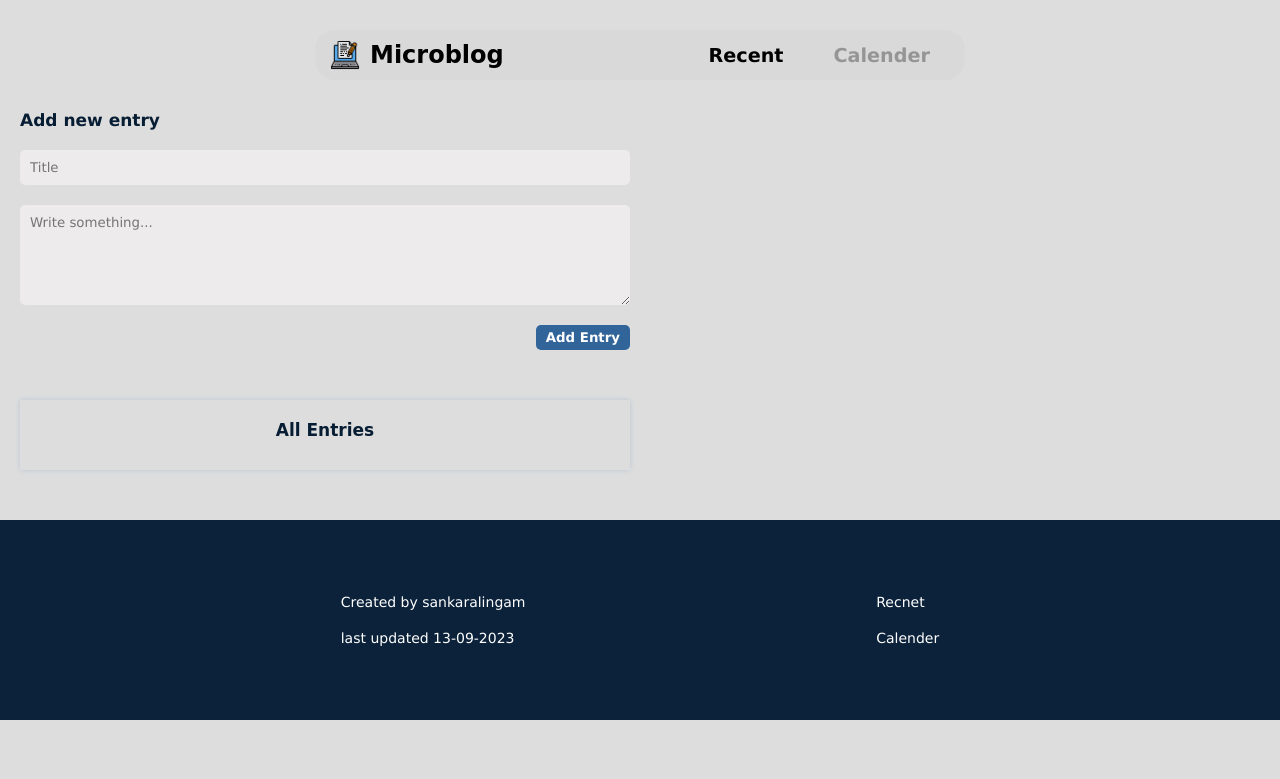
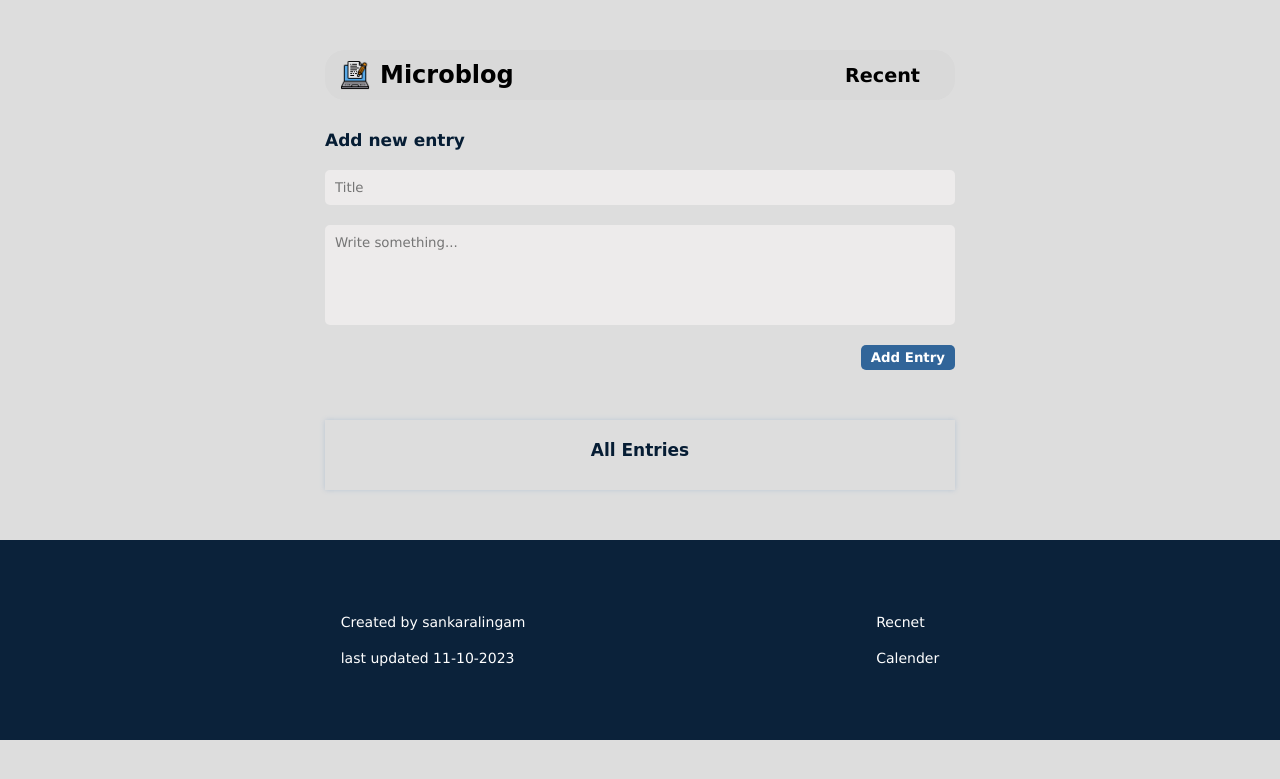
Before and after one commit to spcrsankar/MicroBlog-Flask-Mongo, a Flask app: page / in a window 1280 px wide. Shown: the top 779 px of the page. Run offline with Flask 3, Linux system fonts and the light colour scheme; data that the repository does not hold is empty.

Commit message:
updated some css to avoid style errors"

```diff
--- a/static/css/style.css
+++ b/static/css/style.css
@@ -11,8 +11,20 @@ body{
   height: 100%;
 }
 
+.whole{
+  margin: 10px auto;
+  padding: 10px;
+  width: 650px;
+}
+
+@media only screen and (max-width: 640px) {
+  .whole {
+   width: 100%;
+  }
+
+}
+
 header{
-  width: 650px;
   margin: 30px auto;
 
   display: flex;
@@ -52,19 +64,17 @@ header{
 }
 
 main{
-  width: 610px;
-  margin: 20px;
+  /* margin: 20px; */
 
   display: flex;
   flex-direction: column;
   row-gap: 50px;
-
 }
 
 textarea{
   min-height: 100px;
   width: 100%;
-  resize:vertical;
+  resize:none;
 }
 input,textarea{
   width: 100%;
@@ -73,6 +83,7 @@ input,textarea{
   border: none;
   border-radius: 5px;
   background-color: rgb(237, 235, 235);
+
 }
 
 input:focus,textarea:focus{
@@ -96,6 +107,7 @@ button{
   font-weight: 600;
   border-radius: 5px;
 }
+
 
 .entry h2{
   margin-bottom: 20px;
@@ -144,6 +156,8 @@ h2{
   margin-bottom: 30px;
   box-shadow: 0px 0px 5px 0px rgb(185, 198, 212);
   padding: 20px;
+  /* margin: 20px auto; */
+
 }
 
 .blog{
@@ -155,7 +169,7 @@ h2{
   transform: scale(1.01);
 }
 footer{
-  width: 100%;
+  width:100%;
   height:200px;
   background-color: rgb(11, 34, 58);
   color:white;
@@ -175,3 +189,11 @@ footer p a{
   color: white;
   font-weight: 300;
 }
+
+
+@media only screen and (max-width: 640px) {
+  footer{
+    width: 100%;
+  }
+
+}
--- a/templates/home.html
+++ b/templates/home.html
@@ -7,6 +7,7 @@
   <link rel="stylesheet" href="/static/css/style.css">
 </head>
 <body>
+  <div class="whole">
   <header>
     <div class="brand">
       <img src="/static/logo.png" alt="logo image" width="30px" height="30px">
@@ -14,7 +15,8 @@
     </div>
     <div class="nav">
       <a href="/home" style="color: black;">Recent</a>
-      <a href="/login">Calender</a>
+      <!-- shoudl update this -->
+      <!-- <a href="/login">Calender</a>  -->
     </div>
   </header>
 
@@ -47,10 +49,12 @@
     </section>
   </main>
 
+
+</div>
 <footer>
   <div class="left">
     <p>Created by sankaralingam</p>
-      <p>last updated 13-09-2023</p>
+    <p>last updated 11-10-2023</p>
   </div>
   <div class="right">
     <p><a href="#">Recnet</a></p>
```
Lines whose indentation alone changed are shown as unchanged.
